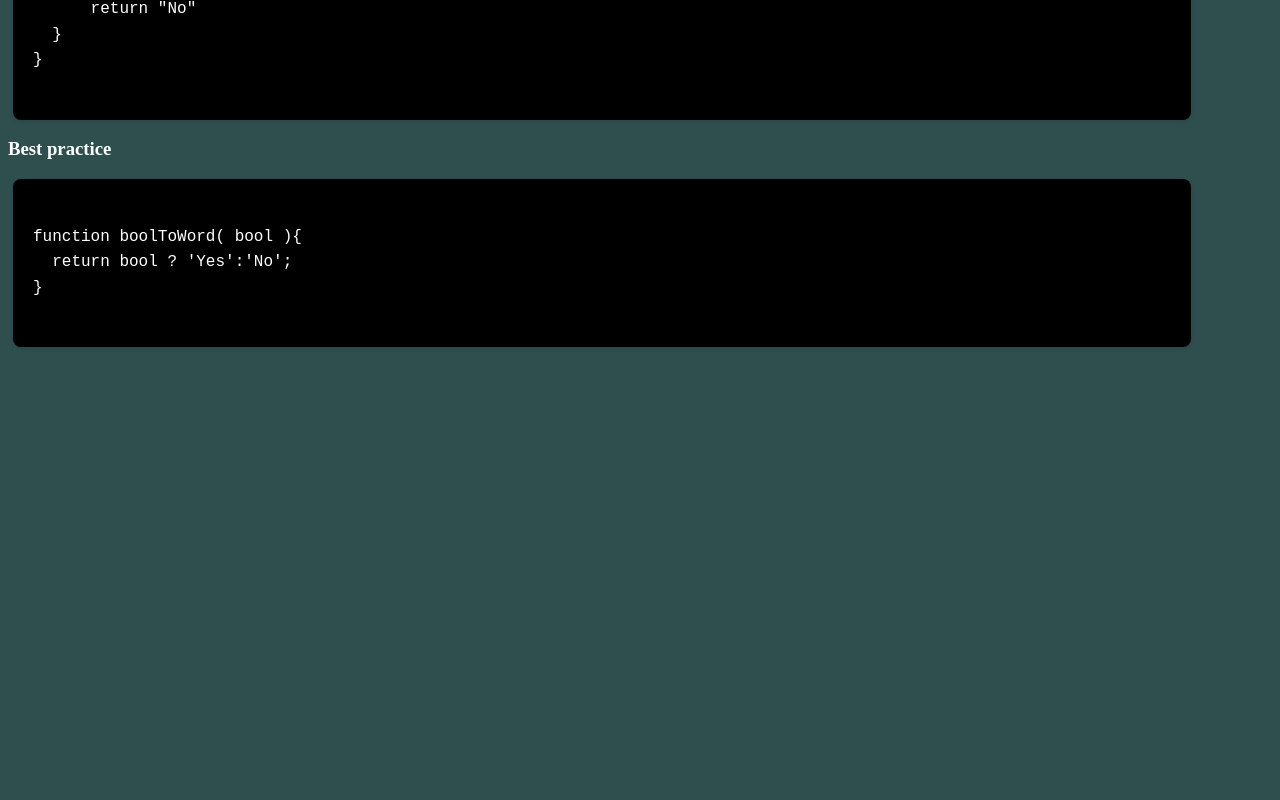
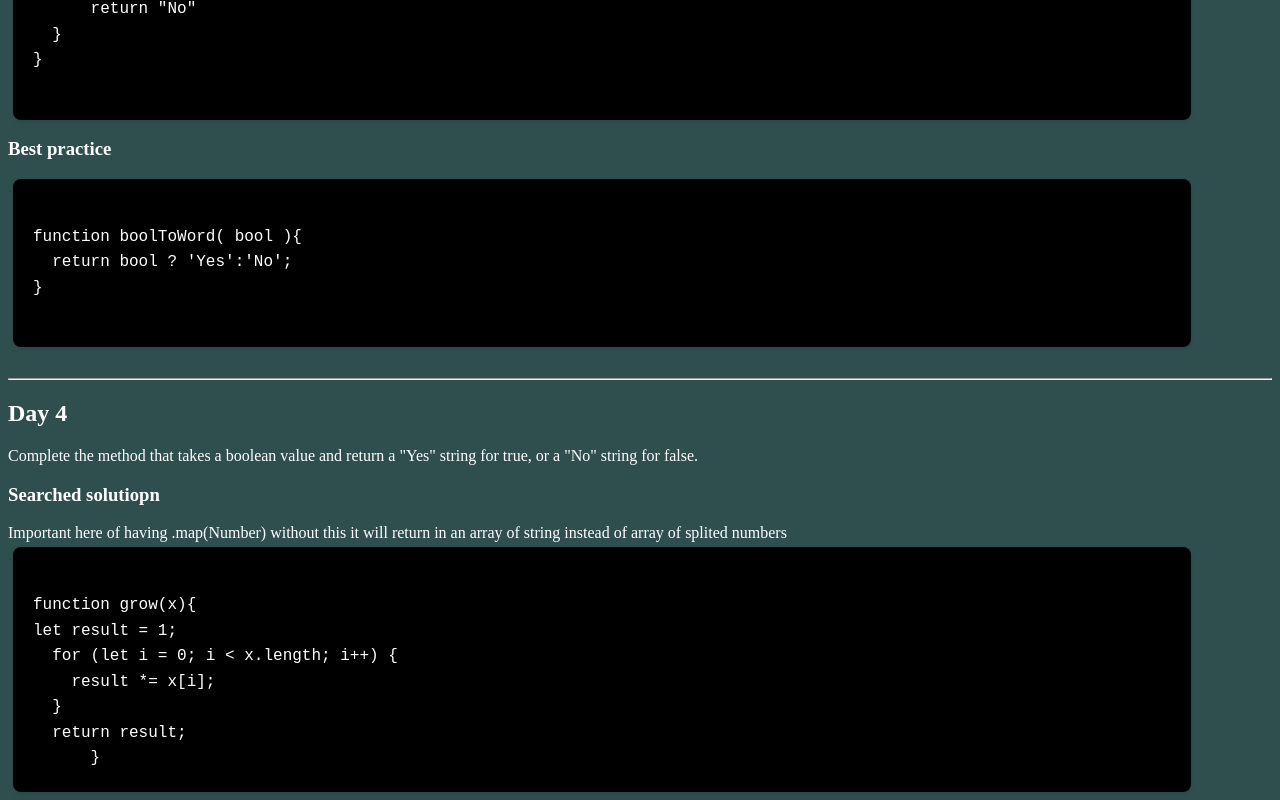
Before and after one commit to ChonCanCode/03-chon-codex, a React (Vite) app: page / in a window 1280 px wide. Shown: the part 1940-2740 px from the top of the page. Before the commit the page ends 2295 px from the top, so only its background shows below. Built offline with nearby package versions, Linux system fonts and the light colour scheme.

Commit message:
day 4 rushing it

```diff
--- a/src/App.tsx
+++ b/src/App.tsx
@@ -104,6 +104,29 @@ function boolToWord( bool ){
 }
       `}
       </code>
+      <br />
+      <hr />
+      <h2>Day 4</h2>
+      <span>
+        Complete the method that takes a boolean value and return a "Yes" string
+        for true, or a "No" string for false.
+      </span>
+
+      <h3>Searched solutiopn</h3>
+      <span>
+        Important here of having .map(Number) without this it will return in an
+        array of string instead of array of splited numbers
+      </span>
+      <code>
+        {`
+function grow(x){
+let result = 1;
+  for (let i = 0; i < x.length; i++) {
+    result *= x[i];
+  }
+  return result;
+      }`}
+      </code>
     </>
   );
 }
```
Also changed, not shown: src/js-daily/code-playground.js (+6 -4 lines).
